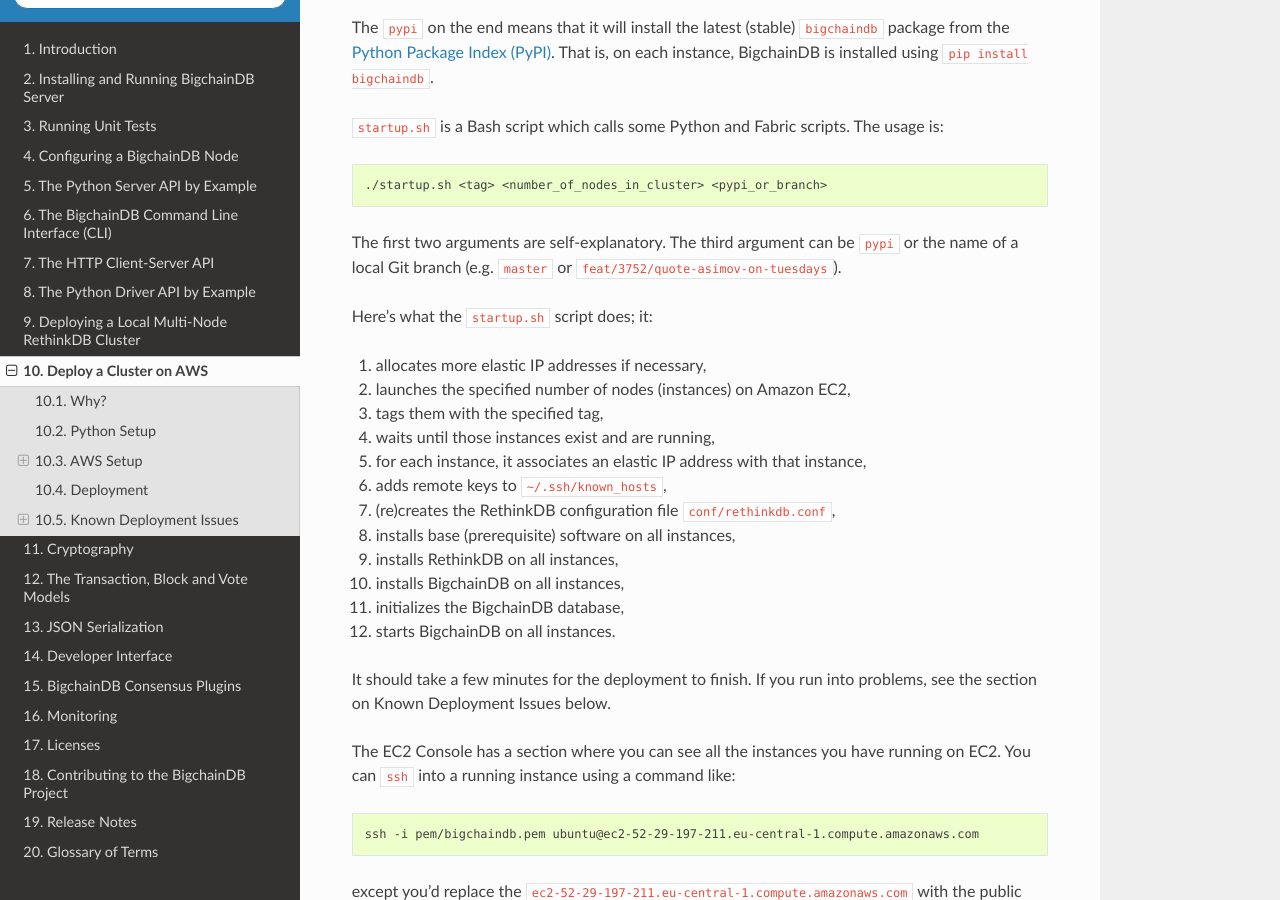
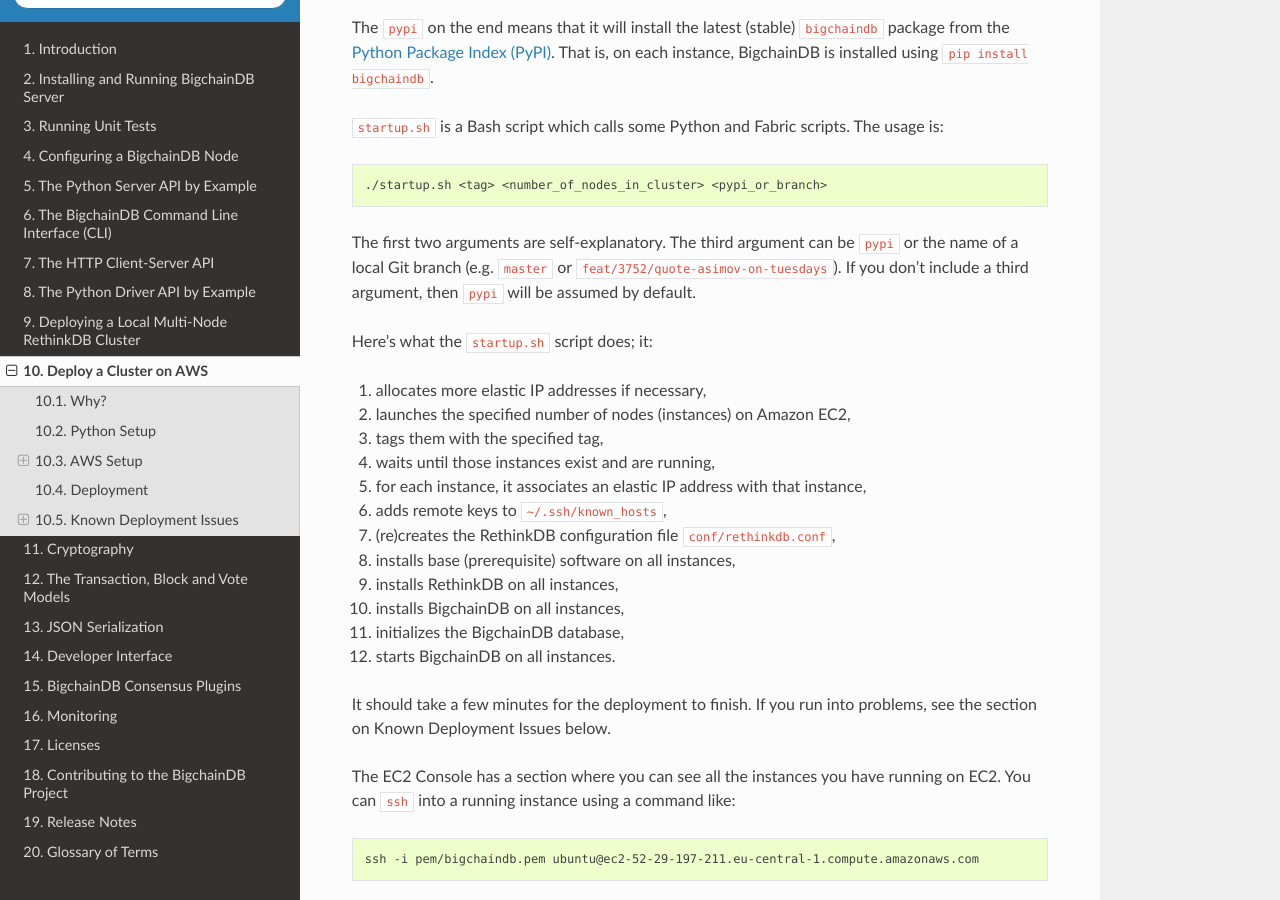
Before and after one commit to bigchaindb/bigchaindb, a Sphinx documentation site: the page built from docs/source/deploy-on-aws.md, in a window 1280 px wide and 900 px high, scrolled down 3161 px. Built offline with Sphinx 7.4.7 and the Read the Docs theme 2.0.0, drawn with Linux system fonts in a browser that asks for light colours.

Commit message:
Updated docs on startup.sh

````diff
--- a/docs/source/deploy-on-aws.md
+++ b/docs/source/deploy-on-aws.md
@@ -99,7 +99,7 @@
 ./startup.sh <tag> <number_of_nodes_in_cluster> <pypi_or_branch>
 ```
 
-The first two arguments are self-explanatory. The third argument can be `pypi` or the name of a local Git branch (e.g. `master` or `feat/3752/quote-asimov-on-tuesdays`).
+The first two arguments are self-explanatory. The third argument can be `pypi` or the name of a local Git branch (e.g. `master` or `feat/3752/quote-asimov-on-tuesdays`). If you don't include a third argument, then `pypi` will be assumed by default.
 
 Here's what the `startup.sh` script does; it:
 
````
